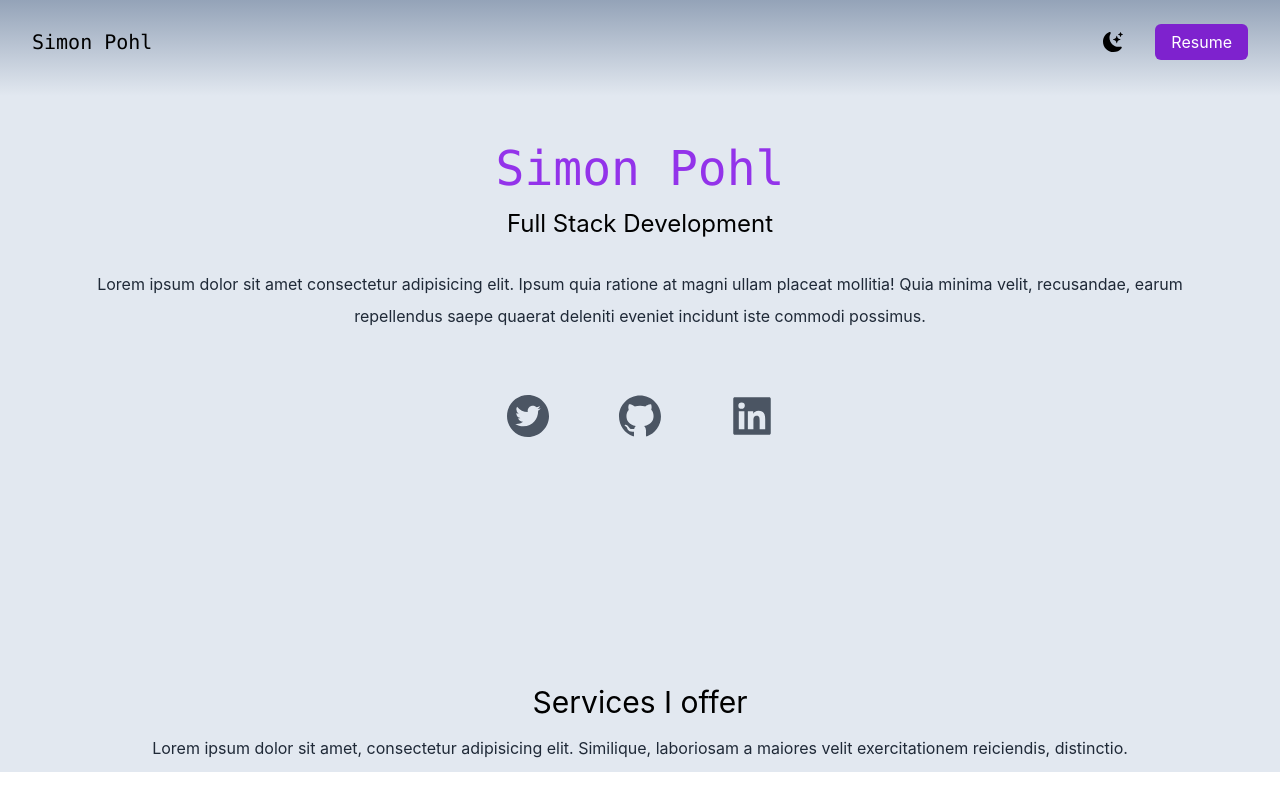
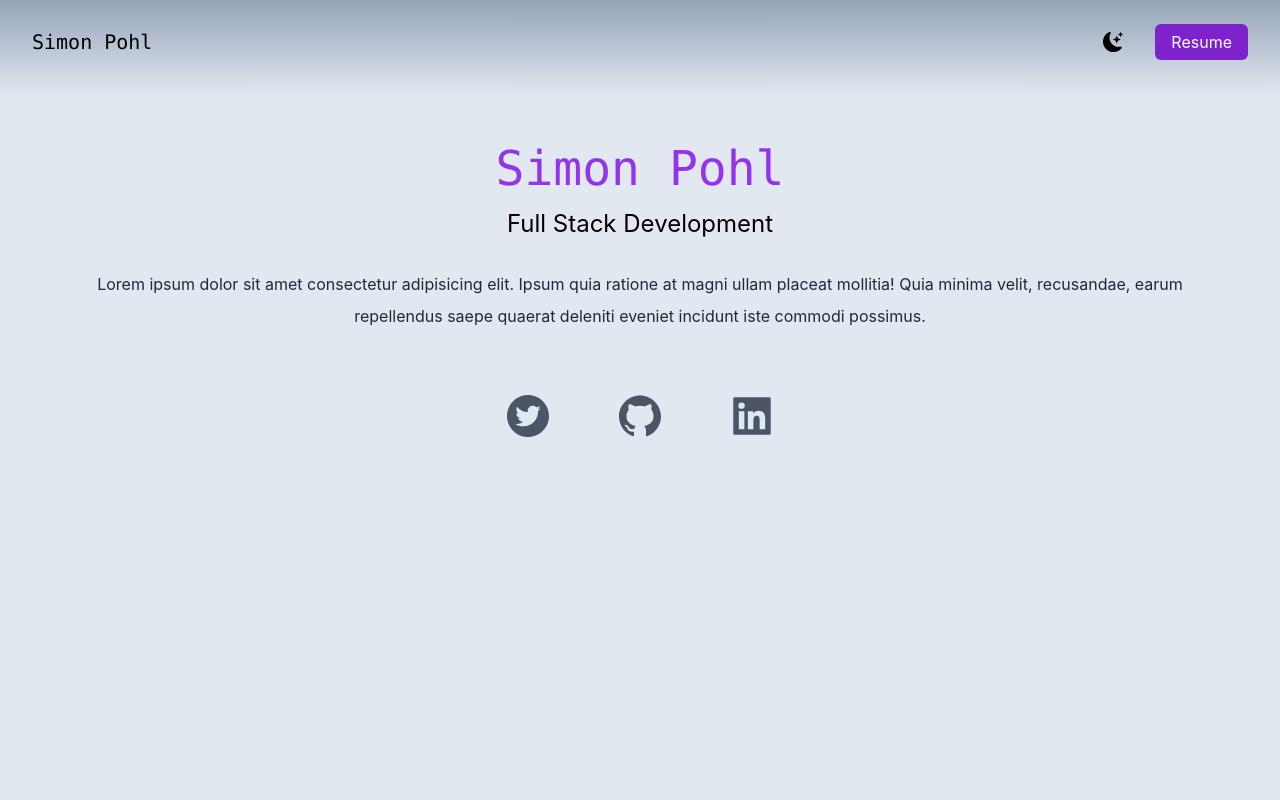
Before and after one commit to Simon-Po/portfolio-react, a Next.js app: page / in a window 1280 px wide. Shown: the top 800 px of the page. Built offline with nearby package versions, Linux system fonts and the light colour scheme.

Commit message:
index.js mainfull vh

```diff
--- a/pages/index.js
+++ b/pages/index.js
@@ -28,7 +28,7 @@ export default function Home() {
             </nav>
       <main className='  bg-slate-200 dark:bg-slate-800 px-8 '>
 
-          <section className=' min-h-max'>
+          <section className=' min-h-screen'>
 
 
 
@@ -52,7 +52,7 @@ export default function Home() {
 
 
           <section className=''>
-            <div className=' text-center pt-60'>
+            <div className=' text-center '>
               <h3 className='text-3xl py-1 dark:text-slate-100' >
                 Services I offer
               </h3>
```
